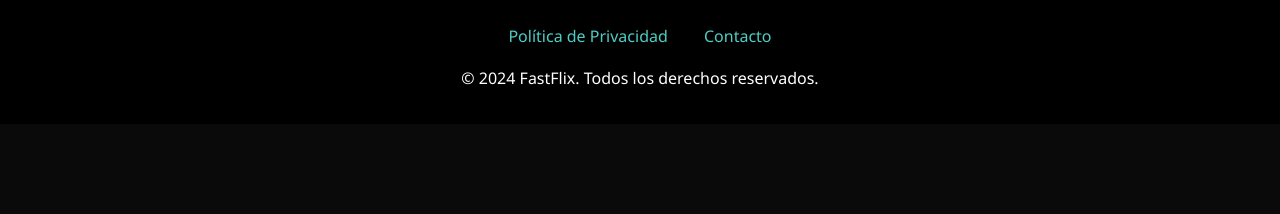
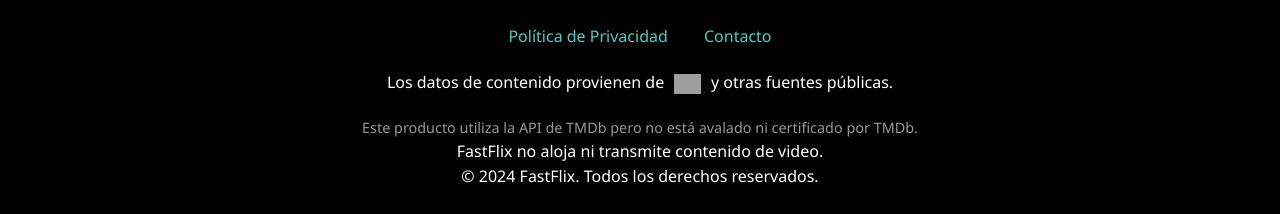
Before and after one commit to lennymmm/fastflix-landing, a plain HTML site: page index.html in a window 1280 px wide. Shown: the part 3097-3311 px from the top of the page. Before the commit the page ends 3221 px from the top, so only its background shows below. Drawn offline with Linux system fonts and the light colour scheme; grey boxes are pictures that could not be loaded.

Commit message:
Atribucion TMDb

```diff
--- a/index.html
+++ b/index.html
@@ -389,6 +389,19 @@
                 <a href="privacy.html">Política de Privacidad</a>
                 <a href="mailto:privacy@fastflix.app">Contacto</a>
             </div>
+
+            <!-- TMDb Attribution -->
+            <div style="margin: 20px 0; display: flex; align-items: center; justify-content: center; gap: 10px; flex-wrap: wrap;">
+                <p style="margin: 0;">Los datos de contenido provienen de</p>
+                <a href="https://www.themoviedb.org/" target="_blank" rel="noopener noreferrer" style="display: inline-block;">
+                    <img src="https://www.themoviedb.org/assets/2/v4/logos/v2/blue_short-8e7b30f73a4020692ccca9c88bafe5dcb6f8a62a4c6bc55cd9ba82bb2cd95f6c.svg"
+                         alt="The Movie Database (TMDb)"
+                         style="height: 20px; vertical-align: middle;">
+                </a>
+                <p style="margin: 0;">y otras fuentes públicas.</p>
+            </div>
+            <p style="font-size: 0.9em; color: #999;">Este producto utiliza la API de TMDb pero no está avalado ni certificado por TMDb.</p>
+            <p>FastFlix no aloja ni transmite contenido de video.</p>
             <p>&copy; 2024 FastFlix. Todos los derechos reservados.</p>
         </div>
     </footer>
```
Also changed, not shown: 1 other file.
